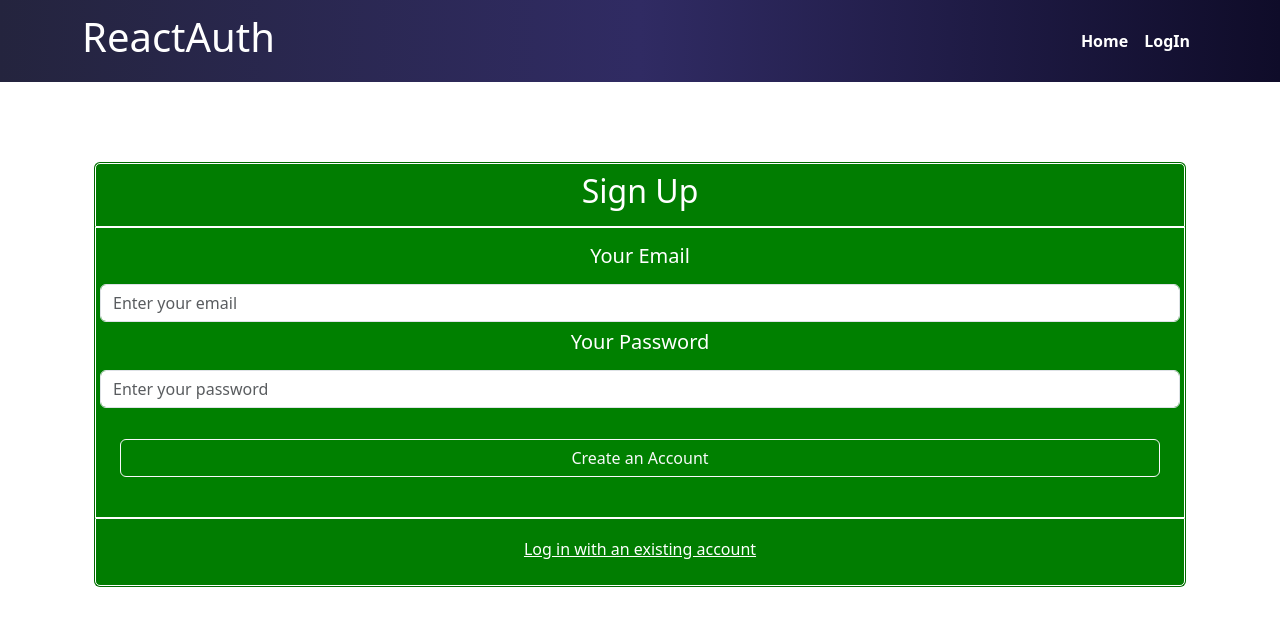
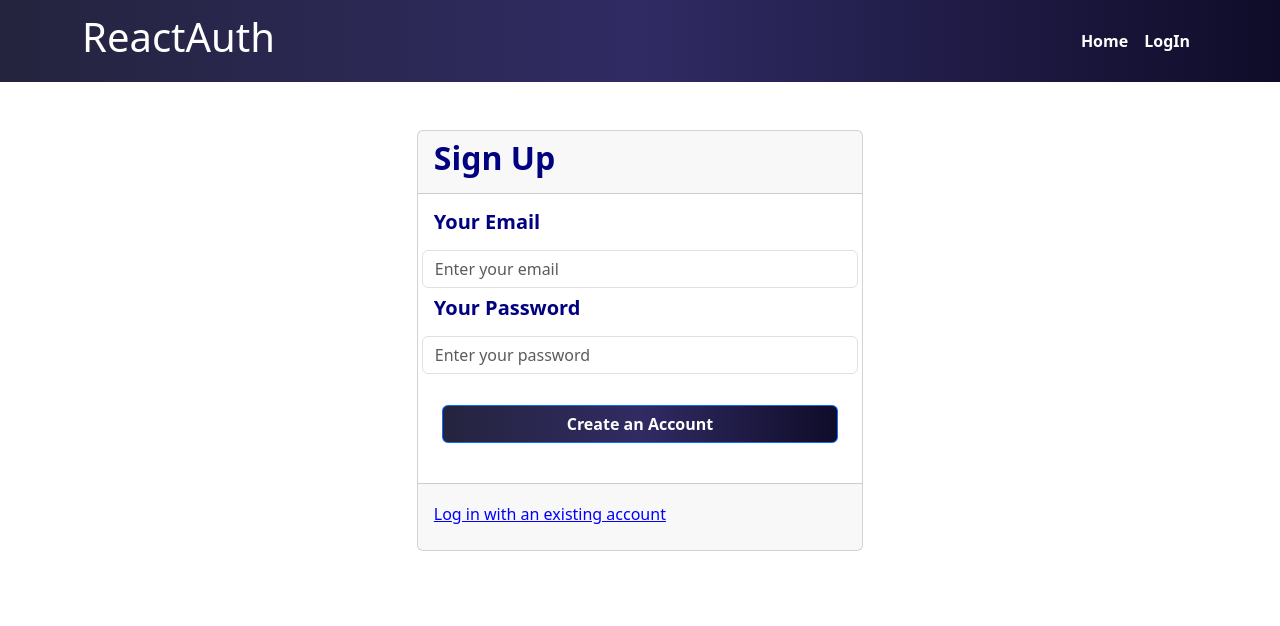
Before and after one commit to harisaini778/ReactAuth, a React (Create React App) app: page /LogIn in a window 1280 px wide. Shown: the top 626 px of the page. Built offline with nearby package versions, Linux system fonts and the light colour scheme.

Commit message:
corrected the css for the for entire project once again

```diff
--- a/src/components/Home.css
+++ b/src/components/Home.css
@@ -1,21 +1,5 @@
 
 .home-body{
     text-align: center;
-    margin-top: 20px;
+    margin-top: 50px;
 }
-.home-link,
-.login-link,
-.profile-link,
-.logout-link {
-    color:white !important;
-    transition: transform 0.1s ease !important;
-}
-
-.home-link:hover,
-.login-link:hover,
-.profile-link:hover,
-.logout-link:hover {
-    border-bottom: 3px solid white !important;
-    font-weight: bold !important;
-    transform: scale(1.1) !important;
-}
--- a/src/components/Home.js
+++ b/src/components/Home.js
@@ -10,7 +10,7 @@ const Home = () => {
         <div >
             <NavBar/>
             <Container className="home-body">
-                <h1>
+                <h1 style={{color:"navy",fontWeight:"bold",fontSize:"3rem"}}>
                     Welcome On Board !
                 </h1>
             </Container>
--- a/src/components/LogIn.css
+++ b/src/components/LogIn.css
@@ -1,41 +1,12 @@
-.main-body-login {
-  text-align: center !important;
-  margin-top: 50px !important;
-
-}
-
-.card-body-login {
-    margin-top: 80px !important;
-    background-color: green !important;
-    color: white !important;
-}
-@media(max-width:576px){
-    .card-body-login {
-            margin-top: 80px !important;
-            background-color: green !important;
-            color: white !important;
-        }
-}
-
-.card-border-login {
-    border: 1px solid white!important;
-}
-
-.form-control:focus {
-    border: 1px solid rgb(255, 193, 255);
-}
-
-
 .spinner-container {
     display: flex;
     justify-content: center;
     margin-top: 20px !important;
 }
 
-/* LogIn.css */
 
 .existing-account-link {
-    color: white;
+    color: blue;
     cursor: pointer;
     text-decoration: underline;
     margin-top: 10px;
--- a/src/components/LogIn.js
+++ b/src/components/LogIn.js
@@ -89,20 +89,22 @@ const LogIn = () => {
     e.target.classList.remove("focus");
   };
 
+  const isSmallScreen = window.innerWidth <= 576;
+
   return (
-    <div>
+    <div >
       <NavBar />
-      <Container className="main-body-login">
-        <Container>
-          <Card className="card-body-login">
-            <Card.Header className="card-border-login">
-              {isLogIn || isExisting ? <h2>Sign In</h2> : <h2>Sign Up</h2>}
+      <Container className="mt-5">
+        <div style={{display:"flex",justifyContent:"center"}} >
+          <Card style={{width: isSmallScreen ? "80%" : "40%"}}>
+            <Card.Header >
+              {isLogIn || isExisting ? <h2 style={{color:"navy",fontWeight:"bolder"}}>Sign In</h2> : <h2 style={{color:"navy",fontWeight:"bolder"}}>Sign Up</h2>}
             </Card.Header>
-            <Card.Body className="card-border-login">
+            <Card.Body>
               <Form onSubmit={submitFormHandler}>
                 <Form.Group as={Row} className="mb-3">
                   <Form.Label className="mb-2">
-                    <h5>Your Email</h5>
+                    <h5 style={{color:"navy",fontWeight:"bolder"}}>Your Email</h5>
                   </Form.Label>
                   <Form.Control
                     type="email"
@@ -113,7 +115,7 @@ const LogIn = () => {
                     placeholder="Enter your email"
                   />
                   <Form.Label className="mb-2">
-                    <h5>Your Password</h5>
+                    <h5 style={{color:"navy",fontWeight:"bolder"}}>Your Password</h5>
                   </Form.Label>
                   <Form.Control
                     type="password"
@@ -125,14 +127,18 @@ const LogIn = () => {
                   />
                   {isLogIn || isExisting ? (
                     <div className="d-grid login-btn">
-                       <Button variant="outline-light" className="m-2" type="submit">
+                       <Button  style={{
+               backgroundImage: "linear-gradient(to right, #24243e, #302b63, #0f0c29)",fontWeight:"bold"
+          }} className="m-2" type="submit">
                       Log In
                     </Button>
                     </div>
 
                   ) : (
                       <div className="d-grid login-btn">
-                    <Button variant="outline-light" className="m-2" type="submit">
+                    <Button  style={{
+               backgroundImage: "linear-gradient(to right, #24243e, #302b63, #0f0c29)",fontWeight:"bold"
+          }} className="m-2" type="submit">
                       Create an Account
                     </Button>
                       </div>
@@ -160,7 +166,7 @@ const LogIn = () => {
               )}
             </Card.Footer>
           </Card>
-        </Container>
+        </div>
       </Container>
     </div>
   );
--- a/src/components/NavBar.js
+++ b/src/components/NavBar.js
@@ -24,7 +24,7 @@ const NavBar = () => {
       <Navbar style={{
                backgroundImage: "linear-gradient(to right, #24243e, #302b63, #0f0c29)"
           }}>
-        <Container>
+        <Container >
                   <Navbar.Brand >
             <h1 style={{color:"white"}}>ReactAuth</h1>
           </Navbar.Brand>
@@ -42,7 +42,7 @@ const NavBar = () => {
                           {isLoggedIn && <Nav.Link href="/Profile" style={{ color: "white", fontWeight: "bolder" }}
                           onMouseOver={(e) => e.currentTarget.style.borderBottom = "3px solid white"}
                            onMouseOut={(e) => e.currentTarget.style.borderBottom = "none"}>Profile</Nav.Link>}
-              {isLoggedIn && <Button className="btn btn-light" onClick={logOutHandeler}>LogOut</Button>}
+              {isLoggedIn && <Button className="btn btn-light" style={{marginLeft:"8px"}} onClick={logOutHandeler}>LogOut</Button>}
             </Nav>
           </Navbar.Collapse>
         </Container>
--- a/src/components/Profile.js
+++ b/src/components/Profile.js
@@ -14,9 +14,6 @@ const Profile = () => {
   const navigate = useNavigate();
 
   useEffect(() => {
-    // Token is available or changed, handle it here if needed.
-    // For example, you can perform any action you need with the token when it becomes available.
-    // You can also add other dependencies to the array if needed.
     console.log("Token updated:", AuthCtx.token);
   }, [AuthCtx.token]);
 
@@ -55,25 +52,33 @@ const Profile = () => {
     });
 };
 
+  const isSmallScreen = window.innerWidth <= 576;
+
 
 
   return (
     <div>
       <NavBar />
-      <h1>Your Profile</h1>
-      <Form onSubmit={onSubmitHandler}>
+      <h1 style={{ color: "navy", textAlign: "center" }} className="mt-5">Your Profile</h1>
+      <div style={{
+        display: "flex", justifyContent: "center",
+       }} className="mt-5">
+      <Form onSubmit={onSubmitHandler} style={{ width : isSmallScreen ? "70%" : "40%"}}>
         <Form.Group>
           <Form.Label id="password">
-            <h5>New Password</h5>
+            <h5 style={{color:"navy"}}>New Password</h5>
           </Form.Label>
           <Form.Control
             type="password"
             id="password"
             ref={enteredNewPassword}
           />
-          <Button type="submit">Change Password</Button>
+          <Button type="submit" className="mt-2" style={{
+               backgroundImage: "linear-gradient(to right, #24243e, #302b63, #0f0c29)"
+          }}>Change Password</Button>
         </Form.Group>
-      </Form>
+        </Form>
+        </div>
     </div>
   );
 };
```
